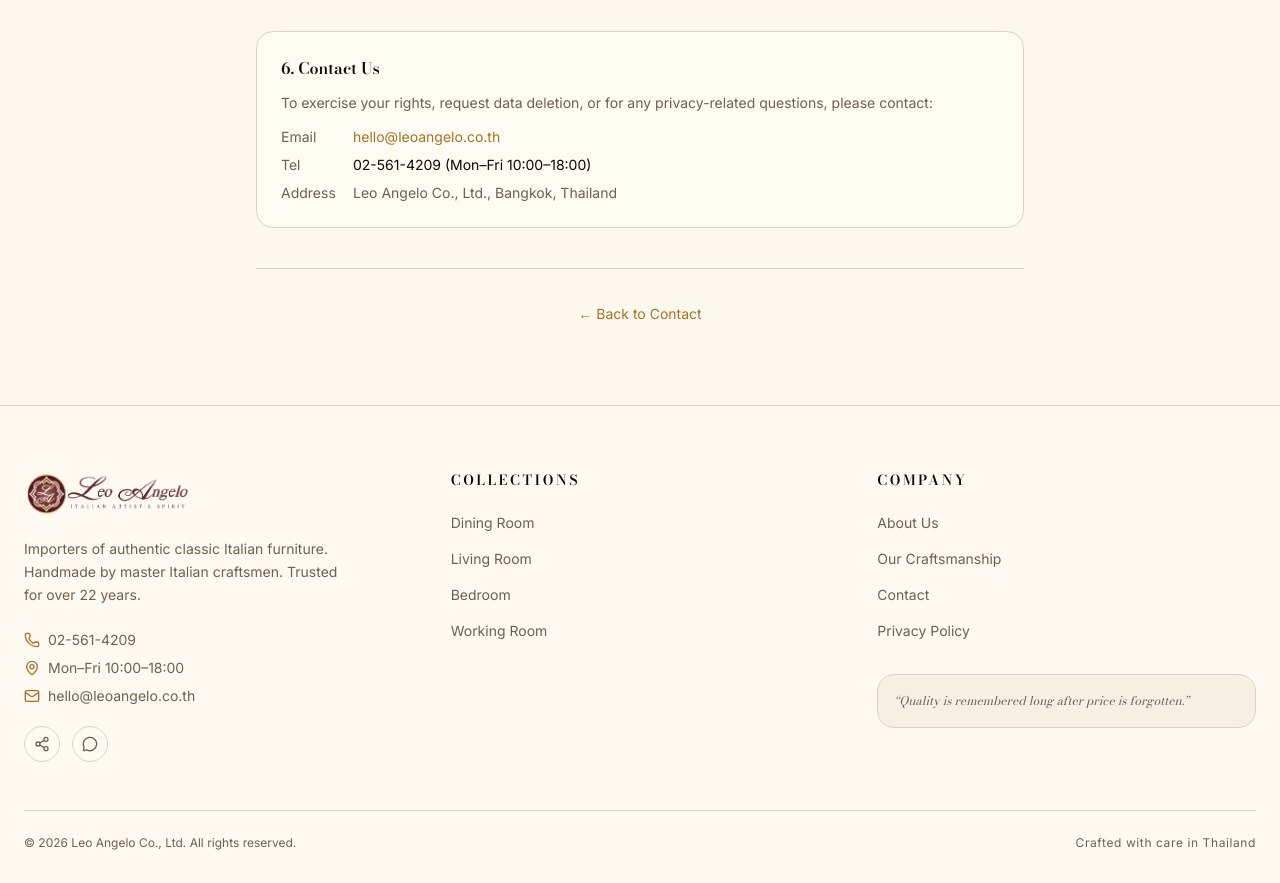
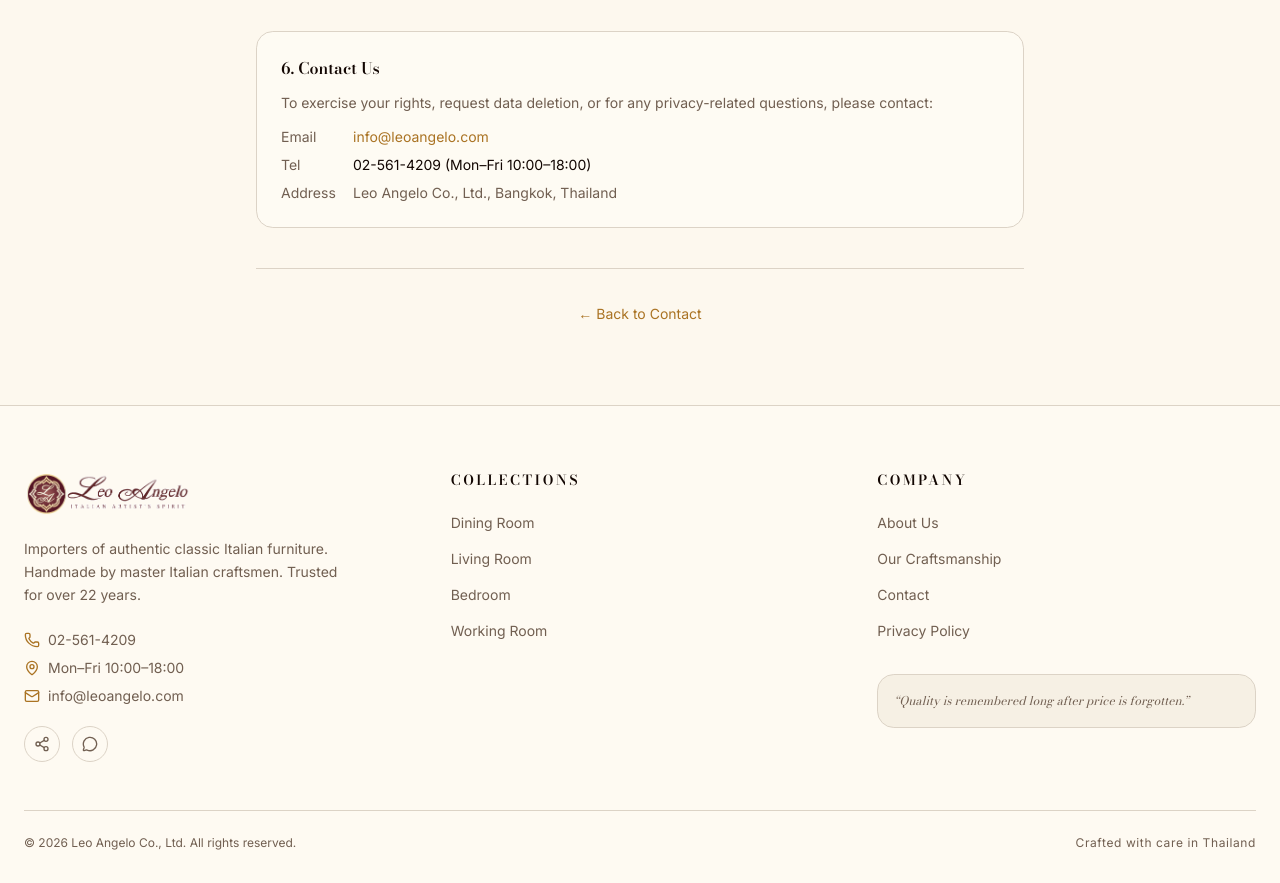
Before and after one commit to The-Emperor-House/leo-project, a Next.js app: page /en/privacy in a window 1280 px wide. Shown: the part 1726-2609 px from the top of the page. Built offline with nearby package versions, Linux system fonts and the light colour scheme; no server answers; a web font is replaced by a local one.

Commit message:
fix: update contact email to info@leoangelo.com

```diff
--- a/src/app/[locale]/(public)/contact/page.tsx
+++ b/src/app/[locale]/(public)/contact/page.tsx
@@ -38,7 +38,7 @@
   const contactInfo = [
     { icon: Phone, label: t("phone_label"), value: "02-561-4209", href: "tel:025614209" },
     { icon: Clock, label: t("hours_label"), value: t("hours_value") },
-    { icon: Mail, label: t("email_label"), value: "hello@leoangelo.co.th", href: "mailto:hello@leoangelo.co.th" },
+    { icon: Mail, label: t("email_label"), value: "info@leoangelo.com", href: "mailto:info@leoangelo.com" },
     { icon: MapPin, label: t("map_label"), value: "www.leoangelo.co.th", href: "http://www.leoangelo.co.th" },
   ];
 
--- a/src/app/[locale]/(public)/privacy/page.tsx
+++ b/src/app/[locale]/(public)/privacy/page.tsx
@@ -45,7 +45,7 @@
     title: "6. Contact Us",
     body: "To exercise your rights, request data deletion, or for any privacy-related questions, please contact:",
     contact: {
-      email: "hello@leoangelo.co.th",
+      email: "info@leoangelo.com",
       phone: "02-561-4209 (Mon–Fri 10:00–18:00)",
       address: "Leo Angelo Co., Ltd., Bangkok, Thailand",
     },
@@ -96,7 +96,7 @@
     title: "6. ติดต่อเรา",
     body: "หากท่านต้องการใช้สิทธิ ขอลบข้อมูล หรือมีคำถามเกี่ยวกับนโยบายนี้ กรุณาติดต่อ:",
     contact: {
-      email: "hello@leoangelo.co.th",
+      email: "info@leoangelo.com",
       phone: "02-561-4209 (จ.–ศ. 10:00–18:00 น.)",
       address: "บริษัท ลีโอ แอนเจลโล่ จำกัด กรุงเทพมหานคร ประเทศไทย",
     },
--- a/src/components/Footer.tsx
+++ b/src/components/Footer.tsx
@@ -44,7 +44,7 @@
               </li>
               <li className="flex items-center gap-2 text-sm text-muted-foreground">
                 <Mail className="w-4 h-4 shrink-0 text-primary" />
-                <a href="mailto:hello@leoangelo.co.th" className="hover:text-foreground transition-colors">hello@leoangelo.co.th</a>
+                <a href="mailto:info@leoangelo.com" className="hover:text-foreground transition-colors">info@leoangelo.com</a>
               </li>
             </ul>
             <div className="flex gap-3 mt-5">
```
